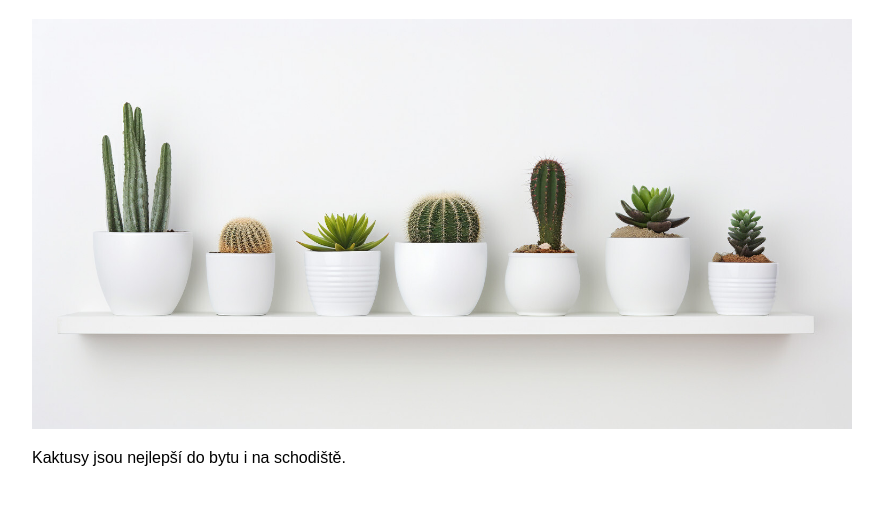
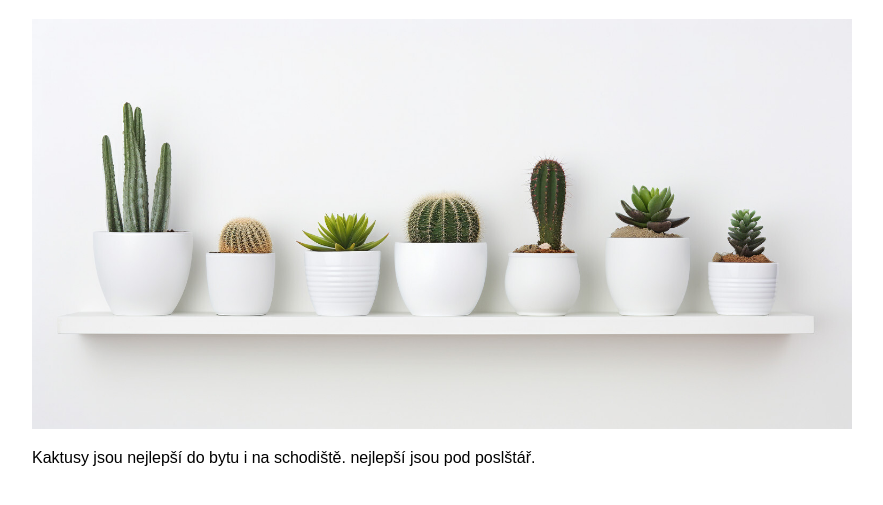
Before and after one commit to TerkaSm/kaktusy, a plain HTML site: page index.html in a window 1280 px wide. Shown: the part 61-566 px from the top of the page, without its empty margins (198-1081 px from the left). Drawn offline with Linux system fonts and the light colour scheme.

Commit message:
oprava hlasky

```diff
--- a/index.html
+++ b/index.html
@@ -10,7 +10,7 @@
     <div class="container">
         <h1>Kaktusy do každé rodiny</h1>
         <img class="banner" src="./img/kaktusy.jpg"/>
-        <p>Kaktusy jsou nejlepší do bytu i na schodiště.</p>
+        <p>Kaktusy jsou nejlepší do bytu i na schodiště. nejlepší jsou pod poslštář.</p>
     </div>
 </body>
 </html>
```
